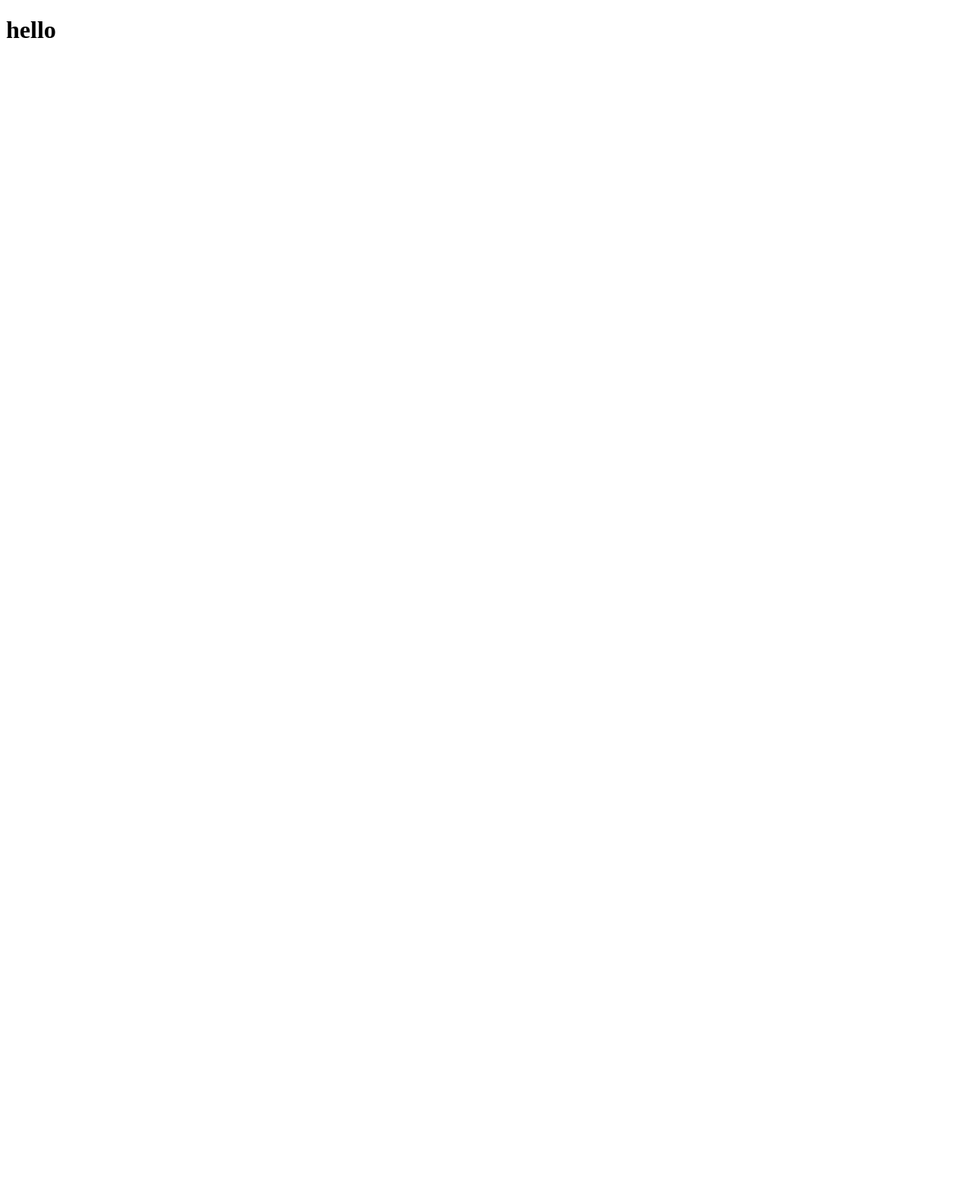
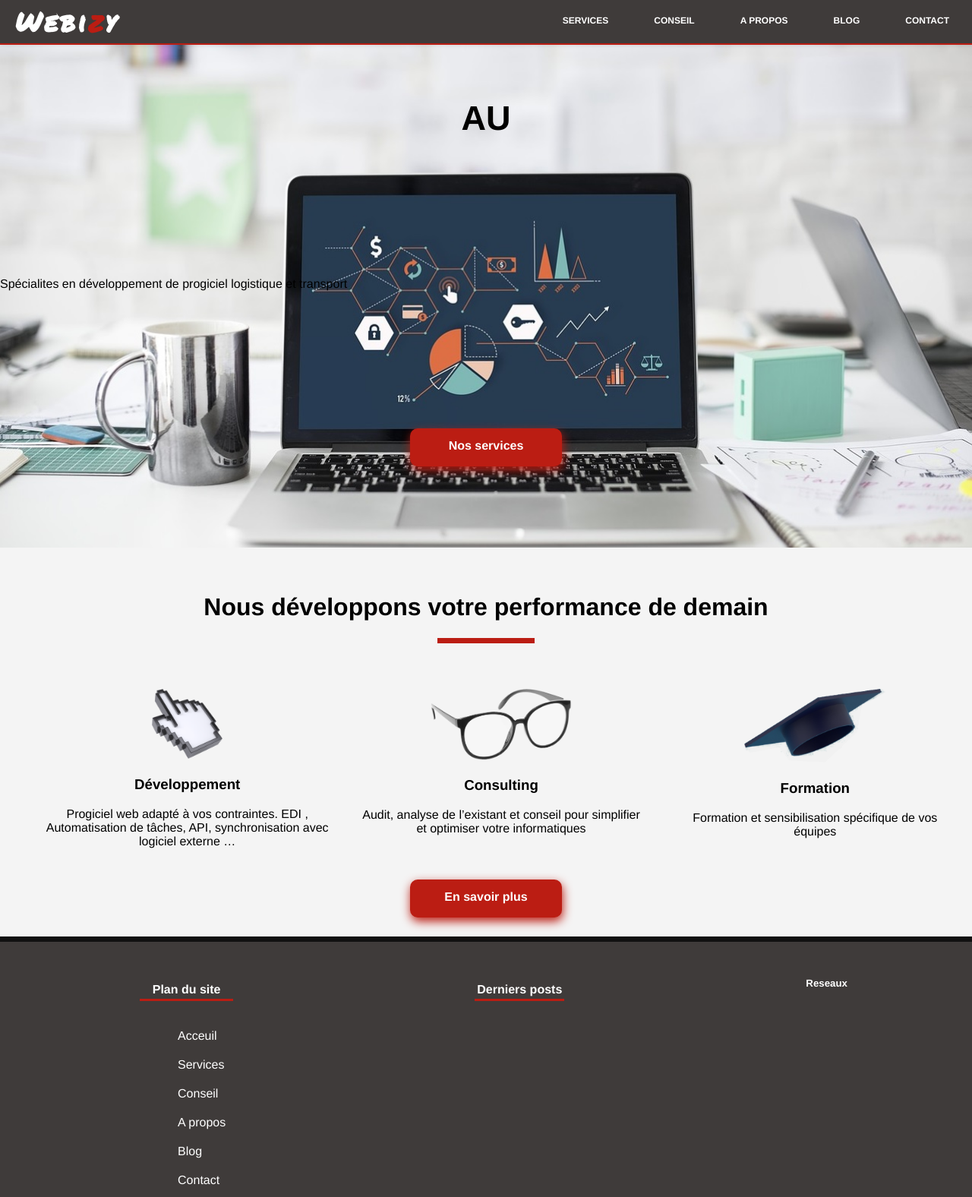
Before and after one commit to jeremd41/webizySite, a Gatsby site: page / in a window 1280 px wide. Shown: the whole page at 76% size. Before the commit the page ends 800 px from the top, so only its background shows below. Built offline with nearby package versions, Linux system fonts and the light colour scheme; Gatsby itself is replaced by a stand-in of ours.

Commit message:
layout
header terminé + footer en cours

```diff
--- a/src/components/footer.js
+++ b/src/components/footer.js
@@ -0,0 +1,126 @@
+import React, { Component } from "react"
+import styled from "styled-components"
+import { Link, graphql } from "gatsby"
+
+const Wrapper = styled.div`
+   {
+    background: #3f3b3a;
+    height: 376px;
+    width: 100%;
+    padding: 10px;
+    border-top: 7px solid #111;
+
+    footer {
+      display: flex;
+      justify-content: space-around;
+      margin: 15px;
+    }
+  }
+`
+const Plan = styled.section`
+   {
+    color: #fff;
+
+    h5 {
+      text-align: center;
+      padding: 3px;
+      border-bottom: 3px solid #bb1d13;
+      font-size: 16px;
+    }
+
+    ul {
+      list-style-type: none;
+    }
+    li {
+      width: 100%;
+      padding: 10px;
+    }
+    a:hover {
+      color: #bb1d13;
+    }
+  }
+`
+const Post = styled.section`
+   {
+    color: #fff;
+
+    h5 {
+      text-align: center;
+      padding: 3px;
+      border-bottom: 3px solid #bb1d13;
+      font-size: 16px;
+    }
+  }
+`
+const Section = styled.section`
+   {
+    color: #fff;
+  }
+`
+
+class Footer extends Component {
+  render() {
+    return (
+      <Wrapper>
+        <footer>
+          <Plan>
+            <h5>Plan du site</h5>
+            <ul>
+              <li>
+                <Link to="/">Acceuil</Link>
+              </li>
+              <li>
+                <Link to="/">Services</Link>
+              </li>
+              <li>
+                <Link to="/">Conseil</Link>
+              </li>
+              <li>
+                <Link to="/">A propos</Link>
+              </li>
+              <li>
+                <Link to="/">Blog</Link>
+              </li>
+              <li>
+                <Link to="/">Contact</Link>
+              </li>
+            </ul>
+          </Plan>
+          <Post>
+            <h5>Derniers posts</h5>
+          </Post>
+          <Section>
+            <h5>Reseaux</h5>
+          </Section>
+        </footer>
+      </Wrapper>
+    )
+  }
+}
+
+export default Footer
+
+export const pageQuery = graphql`
+  query {
+    site {
+      siteMetadata {
+        title
+      }
+    }
+    allMarkdownRemark(sort: { fields: [frontmatter___date], order: DESC }) {
+      edges {
+        node {
+          excerpt
+          fields {
+            slug
+          }
+          frontmatter {
+            date(formatString: "MMMM DD, YYYY")
+            title
+            description
+          }
+        }
+      }
+    }
+  }
+`
--- a/src/components/header.js
+++ b/src/components/header.js
@@ -1,15 +1,36 @@
 import React, { Component } from "react"
-import { Link, graphql } from "gatsby"
-
-import styled from "styled-components"
-
-const Menu = styled.header`
-  width: 100%100%;
-`
+import { Link } from "gatsby"
 
 class Header extends Component {
   render() {
-    return <Menu />
+    return (
+      <header className="header">
+        <Link to="/" className="logo">
+          Webi<span>z</span>y
+        </Link>
+        <input className="menu-btn" type="checkbox" id="menu-btn" />
+        <label className="menu-icon" for="menu-btn">
+          <span className="navicon" />
+        </label>
+        <ul className="menu">
+          <li>
+            <Link to="/">Services</Link>
+          </li>
+          <li>
+            <Link to="/">Conseil</Link>
+          </li>
+          <li>
+            <Link to="/">A propos</Link>
+          </li>
+          <li>
+            <Link to="blog">Blog</Link>
+          </li>
+          <li>
+            <Link to="/">Contact</Link>
+          </li>
+        </ul>
+      </header>
+    )
   }
 }
 
--- a/src/components/layout.js
+++ b/src/components/layout.js
@@ -1,19 +1,19 @@
 import React from "react"
-import { Link } from "gatsby"
 import "../styles/styles.css"
 import Header from "./header"
+import Footer from "./footer"
 
 class Layout extends React.Component {
   render() {
-    const { title, children } = this.props
+    const { children } = this.props
 
     return (
       <div>
         <h1>
           <Header />
-          <Link>{title}</Link>
         </h1>
         <div>{children}</div>
+        <Footer />
       </div>
     )
   }
--- /dev/null
+++ b/src/components/serve.js
@@ -0,0 +1,121 @@
+import React, { Component } from "react"
+import styled from "styled-components"
+import { Link } from "gatsby"
+
+import Consulting from "../images/consulting.png"
+import Education from "../images/education.png"
+import Software from "../images/software1.png"
+
+const Flex = styled.div`
+   {
+    width: 100%;
+    margin: 15px auto;
+    h1 {
+      text-align: center;
+    }
+
+    .btn {
+      background: #bb1d13;
+      display: block;
+      border: none;
+      width: 200px;
+      height: 50px;
+      color: #fff;
+      font-weight: bold;
+      border-radius: 10px;
+      text-align: center;
+      line-height: 45px;
+      margin: 25px auto;
+      box-shadow: 1px 5px 13px #bb1d13
+
+      :hover {
+        transition: 0.5s;
+        opacity: 0.9;
+        box-shadow: 1px 6px 18px #bb1d13;
+      }
+    }
+  }
+`
+const Unline = styled.div`
+   {
+    width: 10%;
+    text-align: center;
+    margin: 7px auto 0 auto;
+    border-top: 7px solid #bb1d13;
+  }
+`
+
+const List = styled.ul`
+   {
+    display: flex;
+    margin-top: 60px;
+    justify-content: space-around;
+    list-style-type: none;
+
+    @media (max-width: 762px) {
+      flex-direction: column;
+      margin: 20px auto;
+    }
+  }
+`
+
+const Item = styled.li`
+   {
+    text-align: center;
+    width: 30%;
+
+    img {
+      width: 50%;
+      height: auto;
+    }
+
+    .software {
+      width: 25%;
+      height: auto;
+    }
+
+    @media (max-width: 762px) {
+      width: 60%;
+      margin: 20px 15%;
+    }
+  }
+`
+
+class Serve extends Component {
+  render() {
+    return (
+      <Flex>
+        <h1>Nous développons votre performance de demain</h1>
+        <Unline />
+        <List>
+          <Item>
+            <img src={Software} alt="Développement" className="software" />
+            <h3>Développement</h3>
+            <p>
+              Progiciel web adapté à vos contraintes. EDI , Automatisation de
+              tâches, API, synchronisation avec logiciel externe …
+            </p>
+          </Item>
+          <Item>
+            <img src={Consulting} alt="Consulting" />
+            <h3>Consulting</h3>
+            <p>
+              Audit, analyse de l’existant et conseil pour simplifier et
+              optimiser votre informatiques
+            </p>
+          </Item>
+          <Item>
+            <img src={Education} alt="Formation" />
+            <h3>Formation</h3>
+            <p>Formation et sensibilisation spécifique de vos équipes</p>
+          </Item>
+        </List>
+        <Link to="/" className="btn">
+          En savoir plus
+        </Link>
+      </Flex>
+    )
+  }
+}
+
+export default Serve
--- a/src/pages/index.js
+++ b/src/pages/index.js
@@ -1,17 +1,92 @@
-import React from "react"
+import React, { Component } from "react"
+import styled from "styled-components"
 import { Link } from "gatsby"
+import Iback from "../images/laptop3.jpg"
 
 import Layout from "../components/layout"
 import SEO from "../components/seo"
+import Serve from "../components/serve"
 
-class Index extends React.Component {
+const Parallax = styled.div`
+   {
+    background-image: url(${Iback});
+    width: 100%;
+    height: 100%;
+    min-height: 700px;
+    display flex;
+    flex-direction: column;
+    justify-content: space-around;
+    position: relative;
+    top: 0;
+    left: 0;
+    background-position: center;
+    background-size: cover;
+    background-repeat: no-repeat;
+    margin-bottom: 60px;
+
+    .btn {
+      background: #bb1d13;
+      display: inline-block;
+      border: none;
+      width: 200px;
+      height: 50px;
+      color: #fff;
+      font-weight: bold;
+      border-radius: 10px;
+      text-align: center;
+      line-height: 45px;
+      margin: 50px auto;
+      box-shadow: 1px 5px 13px #bb1d13
+
+      :hover {
+        transition: 0.5s;
+        opacity: 0.9;
+        box-shadow: 1px 6px 18px #bb1d13;
+      }
+    }
+
+
+
+    @media (max-width: 762px) {
+      min-height: 400px;
+    }
+  }
+`
+const Text = styled.span`
+   {
+    display: inline-block;
+    width: 50%;
+    height: 90%;
+    font-size: 45px;
+    text-align: center;
+    text-transform: uppercase;
+    margin: 4% 25%;
+    color: black;
+    font-weight: 1000;
+
+    @media screen and (max-width: 762px) {
+      width: 95%;
+      margin: 25% 3%;
+    }
+  }
+`
+
+class Index extends Component {
   render() {
     return (
       <Layout>
         <SEO title="Home" />
-        <div>
-          <h1>hello</h1>
-        </div>
+        <Parallax>
+          <Text>Au </Text>
+          <p>
+            {" "}
+            Spécialites en développement de progiciel logistique et transport{" "}
+          </p>
+          <Link to="/" className="btn">
+            Nos services
+          </Link>
+        </Parallax>
+        <Serve />
       </Layout>
     )
   }
--- a/src/styles/styles.css
+++ b/src/styles/styles.css
@@ -1,4 +1,162 @@
+@import url("https://fonts.googleapis.com/css?family=Permanent+Marker&display=swap");
+
 a {
   text-decoration: none;
   cursor: pointer;
 }
+
+body {
+  margin: 0;
+  padding: 0;
+  font-family: Helvetica, sans-serif;
+  background-color: #f4f4f4;
+}
+
+a {
+  color: #fff;
+}
+
+/* ------------- HEADER ------------- */
+
+.header {
+  background-color: #3f3b3a;
+  box-shadow: 1px 1px 4px 0 rgba(0, 0, 0, 0.1);
+  position: fixed;
+  top: 0;
+  width: 100%;
+  z-index: 3;
+  border-bottom: 2px solid #bb1d13;
+}
+
+.header ul {
+  margin: 0;
+  padding: 0;
+  list-style: none;
+  overflow: hidden;
+  background-color: #3f3b3a;
+}
+
+.header li a {
+  display: block;
+  padding: 17px 20px;
+  text-decoration: none;
+  text-transform: uppercase;
+  font-size: 12px;
+}
+
+.header li a:hover,
+.header .menu-btn:hover {
+  transition: 0.5s;
+  color: #bb1d13;
+}
+
+.logo {
+  font-family: "Permanent Marker", cursive;
+  letter-spacing: 3px;
+  font-size: 35px;
+}
+
+.header .logo {
+  display: block;
+  float: left;
+  padding: 3px 20px;
+  text-decoration: none;
+}
+
+.header .logo span {
+  color: #bb1d13;
+}
+
+/* menu */
+
+.header .menu {
+  clear: both;
+  max-height: 0;
+  transition: max-height 0.2s ease-out;
+}
+
+/* menu icon */
+
+.header .menu-icon {
+  cursor: pointer;
+  display: inline-block;
+  float: right;
+  padding: 28px 20px;
+  position: relative;
+  user-select: none;
+  color: #fff;
+}
+
+.header .menu-icon .navicon {
+  background: #fff;
+  display: block;
+  height: 2px;
+  position: relative;
+  transition: background 0.2s ease-out;
+  width: 18px;
+}
+
+.header .menu-icon .navicon:before,
+.header .menu-icon .navicon:after {
+  background: #fff;
+  content: "";
+  display: block;
+  height: 100%;
+  position: absolute;
+  transition: all 0.2s ease-out;
+  width: 100%;
+}
+
+.header .menu-icon .navicon:before {
+  top: 5px;
+}
+
+.header .menu-icon .navicon:after {
+  top: -5px;
+}
+
+/* menu btn */
+
+.header .menu-btn {
+  display: none;
+}
+
+.header .menu-btn:checked ~ .menu {
+  max-height: 240px;
+}
+
+.header .menu-btn:checked ~ .menu-icon .navicon {
+  background: transparent;
+}
+
+.header .menu-btn:checked ~ .menu-icon .navicon:before {
+  transform: rotate(-45deg);
+}
+
+.header .menu-btn:checked ~ .menu-icon .navicon:after {
+  transform: rotate(45deg);
+}
+
+.header .menu-btn:checked ~ .menu-icon:not(.steps) .navicon:before,
+.header .menu-btn:checked ~ .menu-icon:not(.steps) .navicon:after {
+  top: 0;
+}
+
+/* 48em = 768px */
+
+@media (min-width: 48em) {
+  .header li {
+    float: left;
+  }
+  .header li a {
+    padding: 20px 30px;
+  }
+  .header .menu {
+    clear: none;
+    float: right;
+    max-height: none;
+  }
+  .header .menu-icon {
+    display: none;
+  }
+}
```
Also changed, not shown: src/components/backtop.js (added, +25 -0 lines), src/components/scroll.js (added, +12 -0 lines), src/images/consulting.png (added), src/images/education.png (added), src/images/laptop3.jpg (added), src/images/software1.png (added), src/images/truck.png (added), 1 other file.
